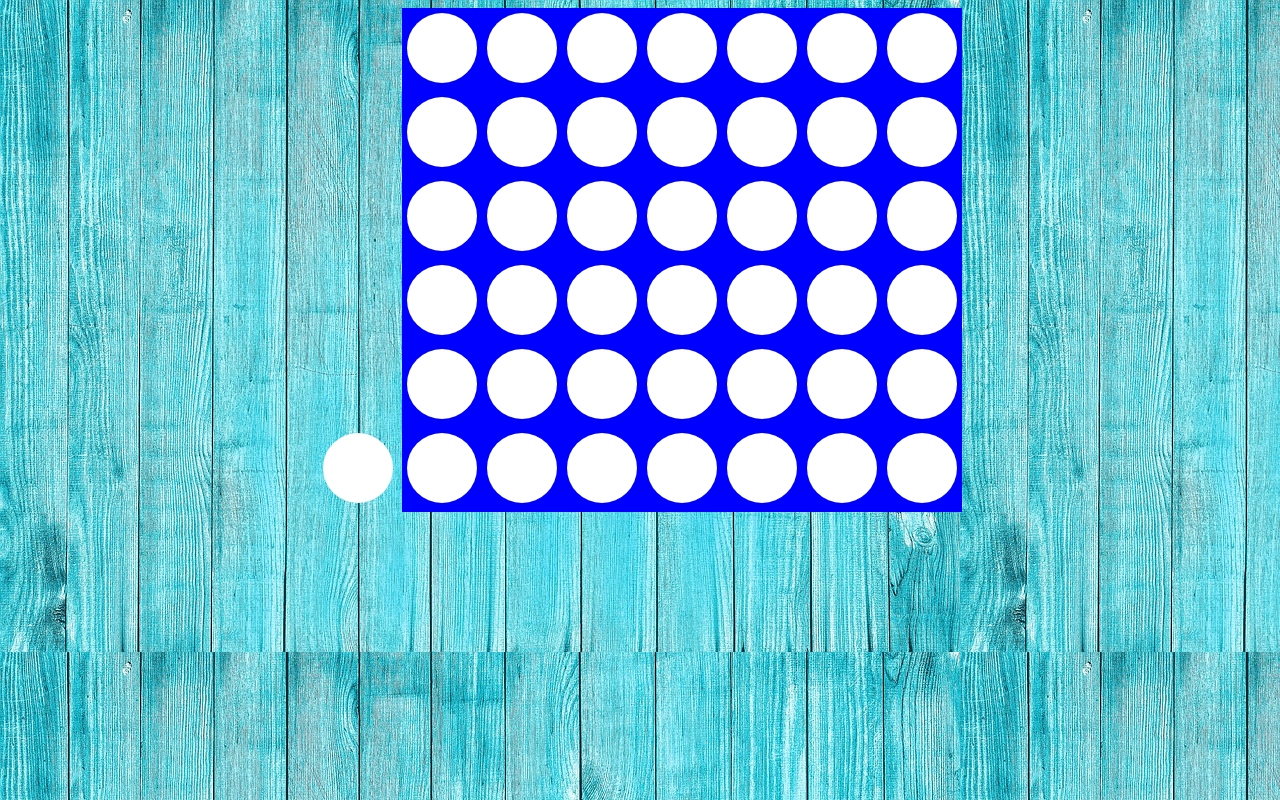
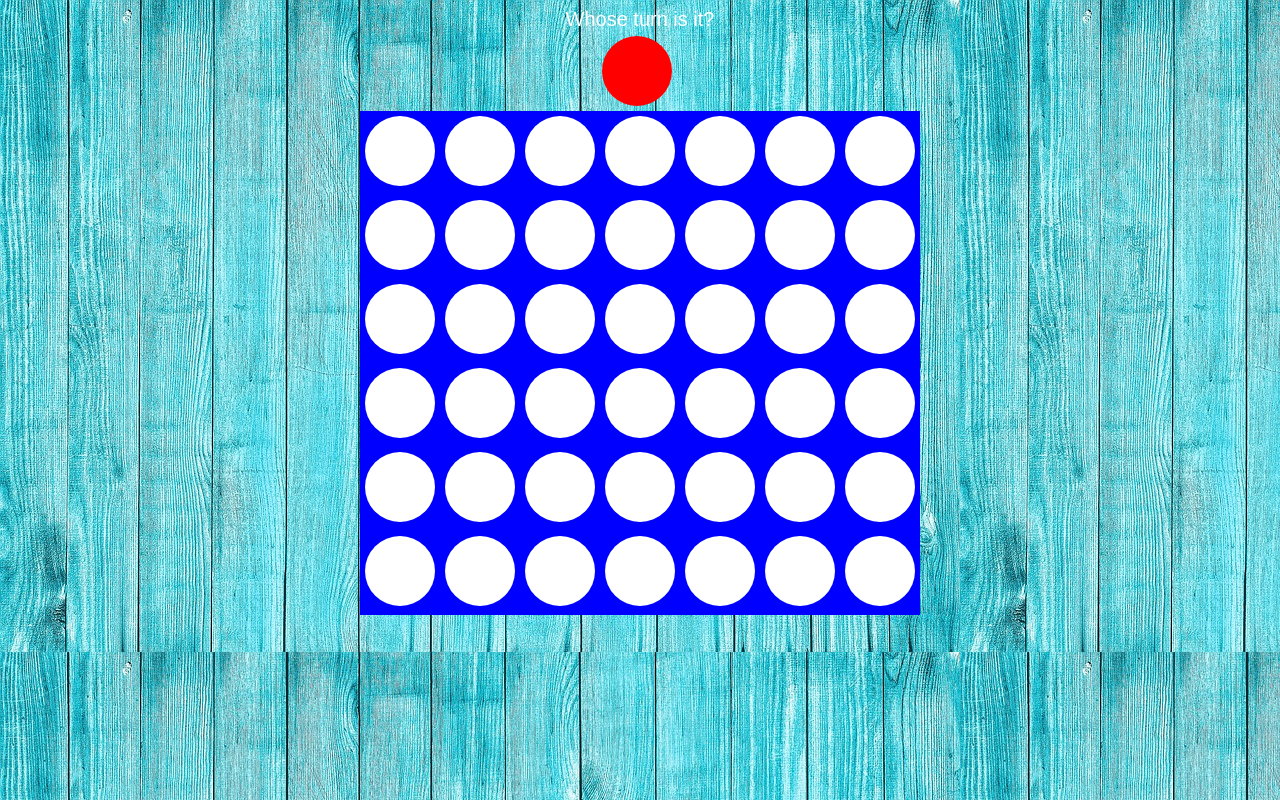
Before and after one commit to soumiluppal/connectfour, a plain HTML site: page game.html in a window 1280 px wide. Drawn offline with nearby package versions, Linux system fonts and the light colour scheme.

Commit message:
Added turn clarity token

```diff
--- a/connect4.js
+++ b/connect4.js
@@ -70,6 +70,7 @@ class Connect4 {
 			}
 
 			that.player = (that.player === 'red') ? 'yellow' : 'red';
+			document.getElementById('which').style.backgroundColor = that.player;
 			$(this).trigger('mouseenter')
 		});
 	}
--- a/game.html
+++ b/game.html
@@ -9,7 +9,8 @@
 
 </head>
 <body>
-	<div class="col"></div>
+	<label for="which" style="font-size: 20px; font-family: Arial; color: white">Whose turn is it?</label>
+	<div id="which" class="col" style="display: block; margin-left: 47%; background-color: red"></div>
 	<div id="board"></div>
 </body>
 </html>
```
